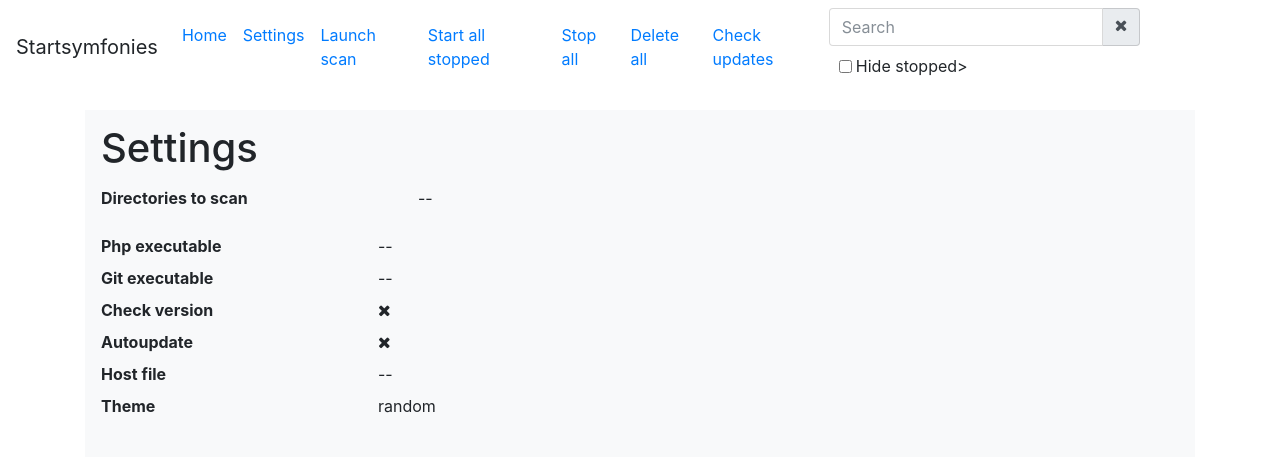
After one commit to dsabre/startsymfonies, a Symfony app: template src/AppBundle/Resources/views/Default/settings.html.twig in a window 1280 px wide. The commit adds this page. Shown: the top 457 px of the page. Run offline with Twig, Linux system fonts and the light colour scheme; the template is opened without the code that fills it, so the values that code supplies are empty; some libraries are stand-ins or nearby versions.

Commit message:
Added show settings page

```diff
--- /dev/null
+++ b/src/AppBundle/Resources/views/Default/settings.html.twig
@@ -0,0 +1,48 @@
+{% extends '::base.html.twig' %}
+
+{% block containerClass %}
+	container
+{% endblock %}
+
+{% block body %}
+	<div class="bg-light p-3 mt-3">
+		<h1 class="mb-3">Settings</h1>
+
+		<dl class="row">
+			<dt class="col-sm-3">Directories to scan</dt>
+			<dd class="col-sm-9">
+				<ol>
+					{% if directoriesToScan is not empty %}
+						{% for item in directoriesToScan|split(',') %}
+							<li>{{ item }}</li>
+						{% endfor %}
+					{% else %}
+						--
+					{% endif %}
+				</ol>
+			</dd>
+
+			<dt class="col-sm-3">Php executable</dt>
+			<dd class="col-sm-9">{{ phpExecutable ? phpExecutable : '--' }}</dd>
+
+			<dt class="col-sm-3">Git executable</dt>
+			<dd class="col-sm-9">{{ gitExecutable ? gitExecutable : '--' }}</dd>
+
+			<dt class="col-sm-3">Check version</dt>
+			<dd class="col-sm-9">
+				<i class="fa fa-{{ checkVersion ? 'check' : 'times' }}" aria-hidden="true"></i>
+			</dd>
+
+			<dt class="col-sm-3 text-truncate">Autoupdate</dt>
+			<dd class="col-sm-9">
+				<i class="fa fa-{{ autoupdate ? 'check' : 'times' }}" aria-hidden="true"></i>
+			</dd>
+
+			<dt class="col-sm-3">Host file</dt>
+			<dd class="col-sm-9">{{ hostsFile ? hostsFile : '--' }}</dd>
+
+			<dt class="col-sm-3">Theme</dt>
+			<dd class="col-sm-9">{{ themeSelected ? themeSelected : 'random' }}</dd>
+		</dl>
+	</div>
+{% endblock %}
--- a/src/AppBundle/Resources/views/base.html.twig
+++ b/src/AppBundle/Resources/views/base.html.twig
@@ -38,6 +38,12 @@
 
     <div class="collapse navbar-collapse" id="navbarSupportedContent">
         <ul class="navbar-nav mr-auto">
+            <li class="nav-item">
+                <a class="nav-link" href="{{ path('app_default_index') }}">Home</a>
+            </li>
+            <li class="nav-item">
+                <a class="nav-link" href="{{ path('app_default_settings') }}">Settings</a>
+            </li>
             <li class="nav-item">
                 <a class="nav-link swalContinue" href="{{ path('scan') }}">Launch scan</a>
             </li>
@@ -96,7 +102,7 @@
     </div>
 </nav>
 
-<div class="container-fluid">
+<div class="{% block containerClass %}container-fluid{% endblock %}">
 	{% block body %}{% endblock %}
 </div>
 
```
Also changed, not shown: src/AppBundle/Controller/DefaultController.php (+45 -0 lines), 1 other file.
